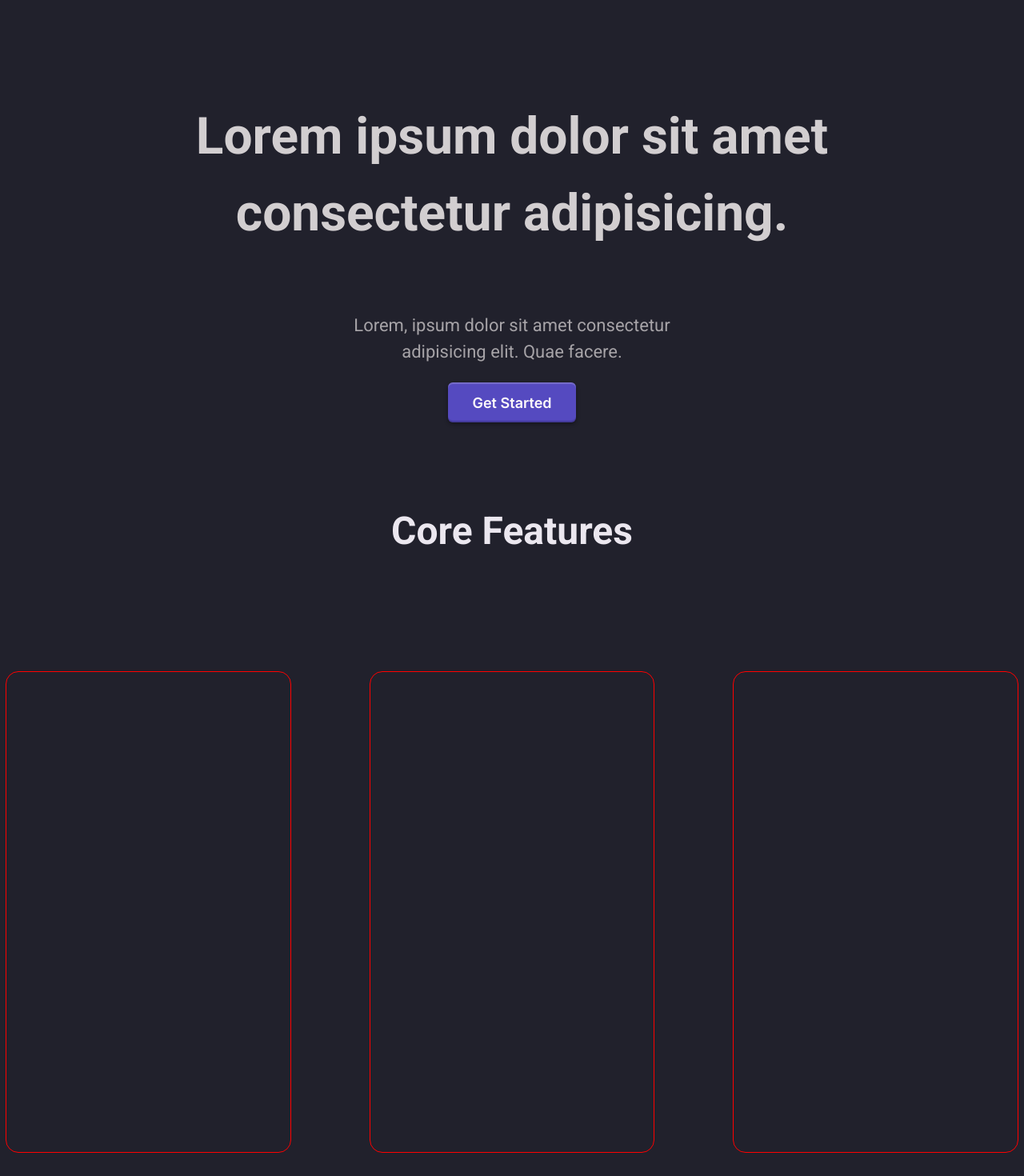
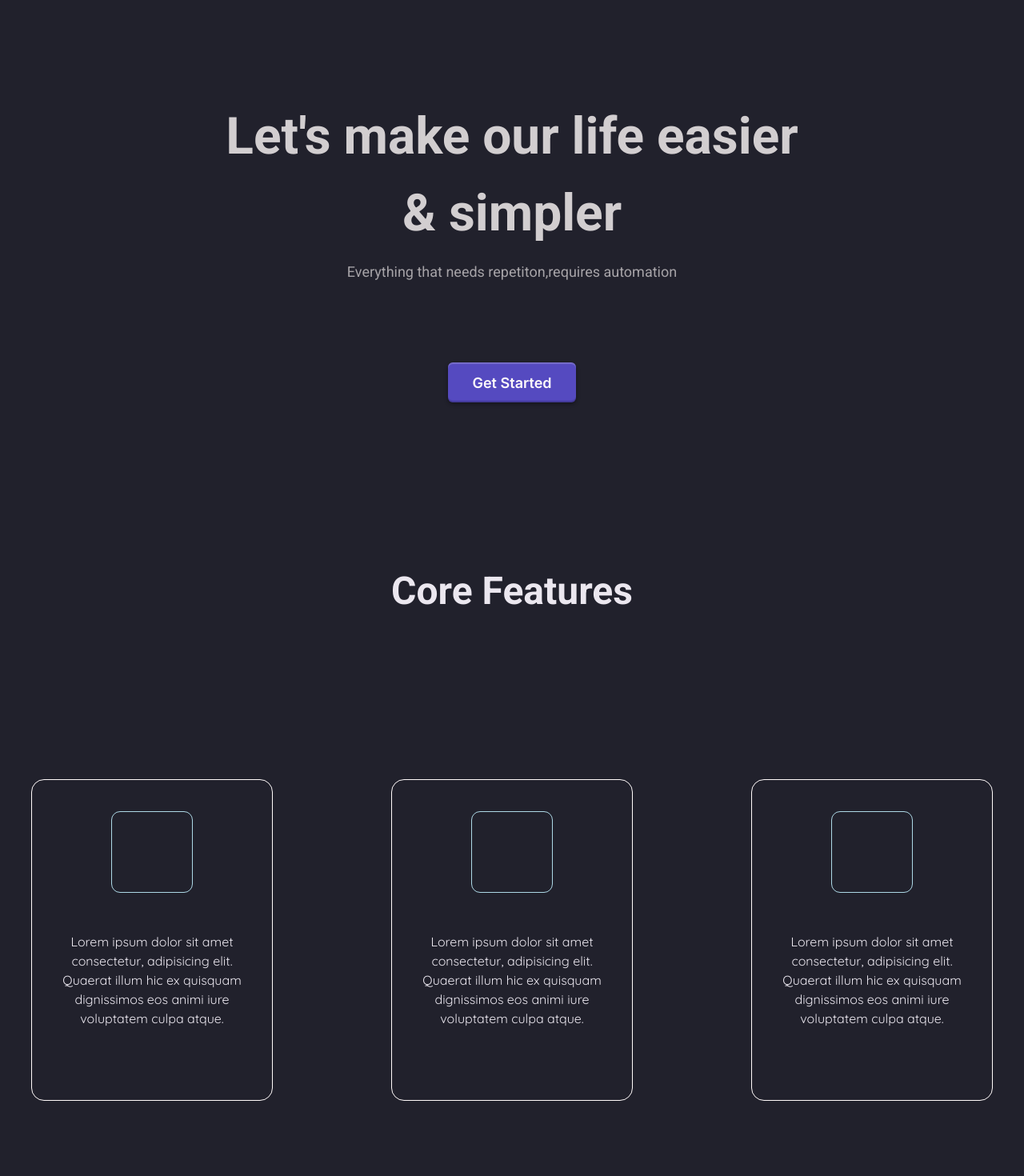
Before and after one commit to risenovsky13/IP-Team, a React (Vite) app: page / in a window 1280 px wide. Shown: the part 140-1610 px from the top of the page at 80% size. Before the commit the page ends 1588 px from the top, so only its background shows below. Built offline with nearby package versions, Linux system fonts and the light colour scheme.

Commit message:
add core feature components

```diff
--- a/index.html
+++ b/index.html
@@ -10,4 +10,5 @@
 		<div id="root"></div>
 		<script type="module" src="/src/main.jsx"></script>
 	</body>
+	<footer></footer>
 </html>
--- a/src/components/CoreFeatures/CoreFeatures.jsx
+++ b/src/components/CoreFeatures/CoreFeatures.jsx
@@ -4,7 +4,10 @@ export default function CoreFeatures() {
     return (
         <>
             <div className={styles.core_features_container}>
-
+                <div className={styles.core_feature_logo}></div>
+                <div className={styles.description_wrapper}>
+                    <p>Lorem ipsum dolor sit amet consectetur, adipisicing elit. Quaerat illum hic ex quisquam dignissimos eos animi iure voluptatem culpa atque.</p>
+                </div>
             </div>
         </>
     );
--- a/src/components/CoreFeatures/CoreFeatures.module.css
+++ b/src/components/CoreFeatures/CoreFeatures.module.css
@@ -1,7 +1,22 @@
 .core_features_container {
-    outline: 1px solid  red ;
-    height: 600px;
-    width: 400px;
+    outline: 1px solid  snow ;
+    height: 400px;
+    width: 300px;
     margin-top: 100px;
     border-radius: 15px;
+    align-items: center;
 }
+
+.core_feature_logo {
+    width: 100px;
+    height: 100px;
+    outline:1px solid  lightblue;
+    border-radius: 10px;
+    margin: 0 auto;
+    margin-top: 40px;
+}
+
+.description_wrapper {
+    margin: 50px 30px 0 30px;
+    text-align: center;
+}
--- a/src/components/HomePageContent/HomePageContent.jsx
+++ b/src/components/HomePageContent/HomePageContent.jsx
@@ -6,10 +6,15 @@ export default function HomePageContent() {
         <>
             <section>
                 <div className={styles.header_wrapper}>
-                    <h1 className={styles.header_h1}>Lorem ipsum dolor sit amet consectetur adipisicing.</h1>
+                    <h1 className={styles.header_h1}>
+                        <p>Let's make our life easier</p>
+                        <p>& simpler</p>
+                    </h1>
                 </div>
                 <div className={styles.smaller_text_wrapper}>
-                    <p className={styles.smaller_text}>Lorem, ipsum dolor sit amet consectetur adipisicing elit. Quae facere.</p>
+                    <p className={styles.smaller_text}>
+                        Everything that needs repetiton,requires automation
+                    </p>
                 </div>
 
                 <div className={styles.get_started_btn_container}>
--- a/src/components/HomePageContent/HomePageContent.module.css
+++ b/src/components/HomePageContent/HomePageContent.module.css
@@ -2,6 +2,7 @@
     text-align: center;
     font-size: 64px;
     width: 900px;
+    height: 150px;
     font-weight: 600;
 }
 .header_wrapper{
@@ -18,14 +19,22 @@
     font-weight: 400;
     color: hsla(0, 100%, 99%, 0.6);
     margin-top: 0;
-    display: flex;
+    /* display: flex;
     justify-content: center;
-    text-align: center;
+    text-align: center; */
 }
 
 .smaller_text {
-    font-size: 22px;
+    font-size: 18px;
     width: 450px;
+    text-align: center;
+    margin: 0 auto;
+}
+
+.get_started_btn_container {
+    display: flex;
+    justify-content: center;
+    margin-top: 100px;
 }
 
 .get_started_btn {
@@ -49,20 +58,17 @@
     background: hsla(246, 39%, 50%, 0.7);
 }
 
-.get_started_btn_container {
-    display: flex;
-    justify-content: center;
-}
 
 .core_features_header {
     text-align: center;
     font-family: 'Roboto', sans-serif;
     font-size: 48px;
-    margin-top: 100px;
+    margin-top: 200px;
+    margin-bottom: 100px;
 }
 
 .core_features_wrapper {
     display: flex;
     justify-content: center;
-    gap: 100px;
+    gap: 150px;
 }
--- a/src/index.css
+++ b/src/index.css
@@ -25,3 +25,12 @@ html {
     -webkit-text-size-adjust: 100%;
 
 }
+
+p {
+    margin: 0;
+    padding: 0;
+}
+
+footer {
+    height: 20rem;
+}
```
Also changed, not shown: 5 other files (tests, documents, lock files or other folders).
